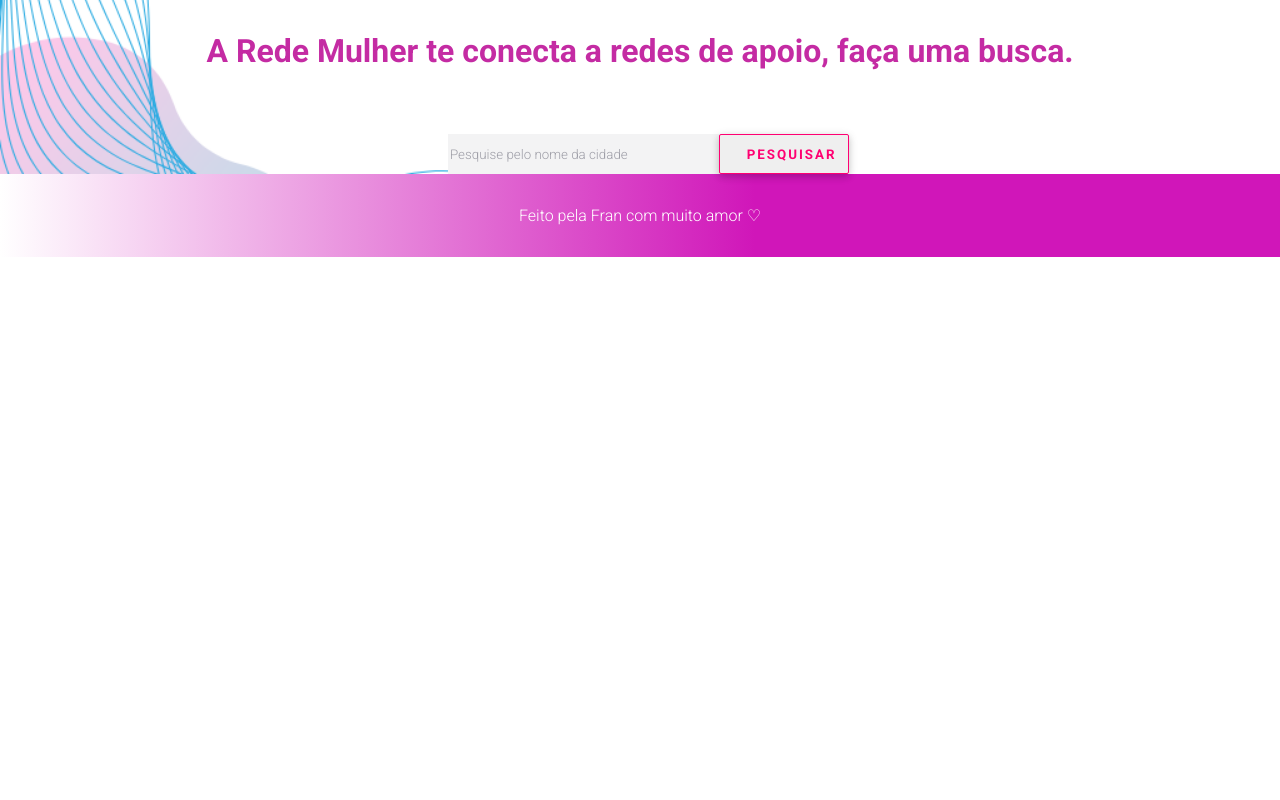
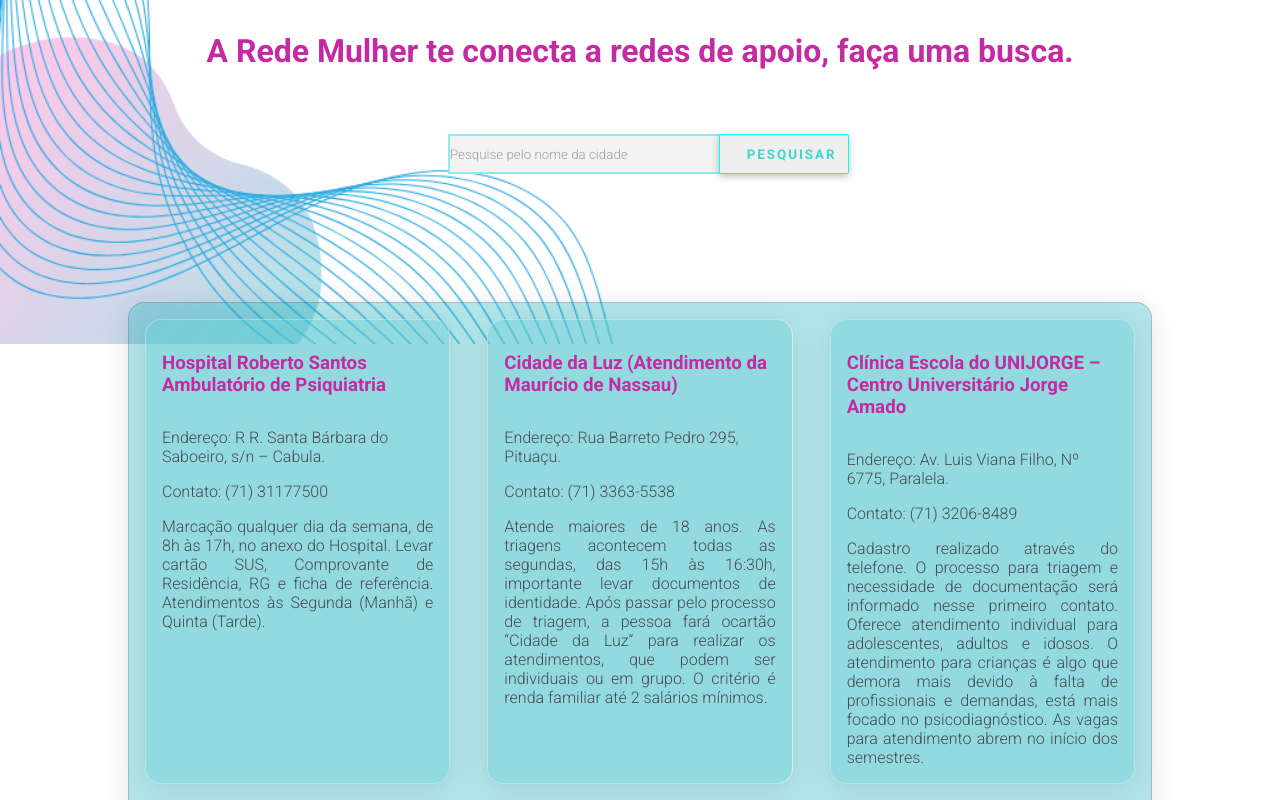
Before and after one commit to FrancieleCsantos/Rede-Mulher, a React (Vite) app in the folder projeto-final/: page /ajuda in a window 1280 px wide. Shown: the part 680-1480 px from the top of the page. Before the commit the page ends 937 px from the top, so only its background shows below. Built offline with nearby package versions, Linux system fonts and the light colour scheme.

Commit message:
Criado tela Ajuda - Realizar ajustes no CSS, incluir mais dados na API, e criar links no botão

```diff
--- a/projeto-final/src/App.jsx
+++ b/projeto-final/src/App.jsx
@@ -9,4 +9,4 @@ function App() {
   )
 }
 
-export default App
+export default App;
--- a/projeto-final/src/databse/api.js
+++ b/projeto-final/src/databse/api.js
@@ -1,5 +1,50 @@
 const insti = [
     {
-            id
-    }
+        id: 1,
+        Instituição: "Hospital Roberto Santos Ambulatório de Psiquiatria",
+        Endereço: "Endereço: R R. Santa Bárbara do Saboeiro, s/n – Cabula.",
+        Contato: "Contato: (71) 31177500",
+        Informações: "Marcação qualquer dia da semana, de 8h às 17h, no anexo do Hospital. Levar cartão SUS, Comprovante de Residência, RG e ficha de referência. Atendimentos às Segunda (Manhã) e Quinta (Tarde)."
+
+    },
+    {
+        id: 2,
+        Instituição: "Cidade da Luz (Atendimento da Maurício de Nassau)",
+        Endereço: " Endereço: Rua Barreto Pedro 295, Pituaçu.",
+        Contato: "Contato: (71) 3363-5538",
+        Informações: "Atende maiores de 18 anos. As triagens acontecem todas as segundas, das 15h às 16:30h, importante levar documentos de identidade. Após passar pelo processo de triagem, a pessoa fará ocartão “Cidade da Luz” para realizar os atendimentos, que podem ser individuais ou em grupo. O critério é renda familiar até 2 salários mínimos. "
+
+    },
+    {
+        id: 3,
+        Instituição: "Clínica Escola do UNIJORGE – Centro Universitário Jorge Amado",
+        Endereço: "Endereço: Av. Luis Viana Filho, Nº 6775, Paralela.",
+        Contato: "Contato: (71) 3206-8489",
+        Informações: "Cadastro realizado através do telefone. O processo para triagem e necessidade de documentação será informado nesse primeiro contato. Oferece atendimento individual para adolescentes, adultos e idosos. O atendimento para crianças é algo que demora mais devido à falta de profissionais e demandas, está mais focado no psicodiagnóstico. As vagas para atendimento abrem no início dos semestres. "
+
+    },
+    {
+        id: 4,
+        Instituição: "Centro de Atendimento à Mulher Loreta Valadares",
+        Endereço: "Endereço: A Praça Almirante Coelho neto, nº 01, Barris.",
+        Contato: "Contato: (71) 3235-4268",
+        Informações: "Psicoterapia individual, grupo reflexivo, acolhimento e acompanhamento à mulher em situação de violência."
+    },
+    {
+        id: 5,
+        Instituição: "Projeto Viver – Serviço de Atenção a Pessoas em Situação de Violência Sexual. ",
+        Endereço: "Endereço: Av. Centenário, s/n, pavimento térreo do Instituto Médico Legal Nina Rodrigues.",
+        Contato: "Contato: (71) 3117-6700/ 6702.",
+        Informações: " Atendimento individual e grupos multifamiliares voltados a vítimas de violência sexual e a familiares (todos os públicos e idades). Funciona de 8h às 18h, de segunda a sexta. Acesso por encaminhamento e demanda espontânea."
+    },
+    {
+        id: 6,
+        Instituição: "CECOM- Centro Comunitário Batista Clériston Andrade",
+        Endereço: "Endereço: Rua Lord Cochrane, Garibaldi",
+        Contato: "Contato: (71) 3194-7775 (Centro de Saúde) / (71) 3194-7777 (Igreja)",
+        Informações: "O serviço de psicologia atende todos os públicos. Acolhimentos acontecem às quartas, 08h até 13h. Recebem ligações de segunda a sexta, das 14h às16h. Oferece grupos de 3ª idade com Biodança, Convivência e Ginástica; Projeto Cidade do Bem para crianças e adolescentes; Grupo Terapêuticopara mulheres (terça 8h). Atende prioritariamente áreas próximas. Triagem realizada pela Psicóloga nas quartas. Após a triagem o acompanhamento éorganizado com a Psicóloga, gratuito."
+
+    },
 ]
+
+export default insti;
--- a/projeto-final/src/pagesSite/Ajuda.jsx
+++ b/projeto-final/src/pagesSite/Ajuda.jsx
@@ -3,9 +3,22 @@ import Image from '../components/Image';
 import ajuda from "../assets/fundoAjuda2.png"
 import Subtitle from "../components/Subtitle"
 import Title from '../components/Title'
-import Button from '../components/Button';
+import { useState, useEffect } from 'react';
+import Text from '../components/Text';
+import data from '../databse/api.js'
+
 
 function Ajuda() {
+    const [insti, setInsti] = useState([])
+
+    useEffect(() => {
+        try {
+            setInsti(data)
+        } catch (error) {
+            console.error("Ops, ocorreu um erro aqui :", error)
+        }
+    }, [])
+
     return (
         <>
             <main className={styles.containerMainAjuda}>
@@ -18,11 +31,24 @@ function Ajuda() {
                 <Title content="A Rede Mulher te conecta a redes de apoio, faça uma busca." />
                 <div className={styles.containerInput}>
                     <div className={styles.containerBusca}>
+
                         <input placeholder='Pesquise pelo nome da cidade'></input>
-                        <button>Pesquisar</button>
+                        <button className={styles.containerBtnAjuda}>Pesquisar</button>
                     </div>
-                    <div className={styles.containerCards}>
-                    </div>
+                </div>
+                <div className={styles.containerCards}>
+                    {insti.map((instis) => (
+                        <div className={styles.containerCard} key={instis.id}>
+                            <h3 className={styles.cardTitle}>{instis.Instituição}</h3>
+                            <span className={styles.cardEndereco}>{instis.Endereço}</span>
+                            <span className={styles.cardContato}>{instis.Contato}</span>
+                            <p className={styles.cardContato}>{instis.Informações}</p>
+                        </div>
+                    )
+
+                    )
+                    }
+
                 </div>
             </main>
         </>
--- a/projeto-final/src/styles/pages/ajuda.module.css
+++ b/projeto-final/src/styles/pages/ajuda.module.css
@@ -2,6 +2,9 @@
     background-image: url(../../assets/fundoAjuda.png);
     background-repeat: no-repeat;
     background-size: 100%;
+    display: flex;
+    justify-content: center;
+    flex-direction: column;
 }
 
 .containerImgAjuda {
@@ -27,7 +30,7 @@ input {
     width: 30%;
     height: 40px;
     line-height: 28px;
-    border: 2px solid transparent;
+    border: 2px solid rgb(143, 236, 232);
     outline: none;
     background-color: #f3f3f4;
     color: #0d0c22;
@@ -46,7 +49,7 @@ input:hover {
     box-shadow: 0 0 0 4px rgb(234 76 137 / 10%);
 }
 
-button {
+.containerBtnAjuda {
     width: 8.125rem;
     height: 2.5rem;
     letter-spacing: 2px;
@@ -55,10 +58,10 @@ button {
     text-align: center;
     font-weight: bold;
     padding: 0.7em 2em;
-    border: 1px solid #FF0072;
+    border: 1px solid #00fff2;
     border-radius: 2px;
     box-shadow: 0 2px 10px rgba(0, 0, 0, 0.16), 0 3px 6px rgba(0, 0, 0, 0.1);
-    color: #FF0072;
+    color: #37d8d0;
     text-decoration: none;
     transition: 0.3s ease all;
     position: absolute;
@@ -66,7 +69,67 @@ button {
     cursor: pointer;
 }
 
-button:hover{
-    background-color: #FF0072;
-    color: #f3f3f4;
+.containerBtnAjuda:hover {
+    background-color: #66e1e6;
+    color: #f059e3;
 }
+
+
+.containerCards {
+    /* background-color: #f059e3; */
+    border-radius: 1rem;
+    height: 60rem;
+    margin: 8rem;
+    display: grid;
+    grid-template-columns: repeat(3, 3fr);
+    grid-column-gap: 5px;
+    /* From https://css.glass */
+background: rgba(8, 172, 184, 0.31);
+border-radius: 16px;
+box-shadow: 0 4px 30px rgba(0, 0, 0, 0.1);
+backdrop-filter: blur(0px);
+-webkit-backdrop-filter: blur(0px);
+border: 1px solid rgba(97, 10, 81, 0.18);
+
+}
+
+.containerCard {
+    display: flex;
+    /* justify-content: center; */
+
+    width: 170;
+    padding: 1rem;
+    flex-direction: column;
+
+    margin: 1rem;
+    border-radius: 2rem;
+
+    background: rgba(255, 255, 255, 0.16);
+    border-radius: 16px;
+    box-shadow: 0 4px 30px rgba(0, 0, 0, 0.1);
+    backdrop-filter: blur(0px);
+    -webkit-backdrop-filter: blur(0px);
+    border: 1px solid rgba(255, 255, 255, 0.3);
+
+}
+
+.containerCard h3 {
+    margin-top: 1rem;
+    padding-bottom: 2rem;
+
+}
+
+.containerCard span {
+    padding-bottom: 1rem;
+    color: #474a51;
+}
+
+.containerCard p {
+    color: #474a51;
+    text-align: justify;
+}
+.containerCard h3 {
+    color: #474a51;
+
+    color: rgb(196, 43, 163);
+}
```
